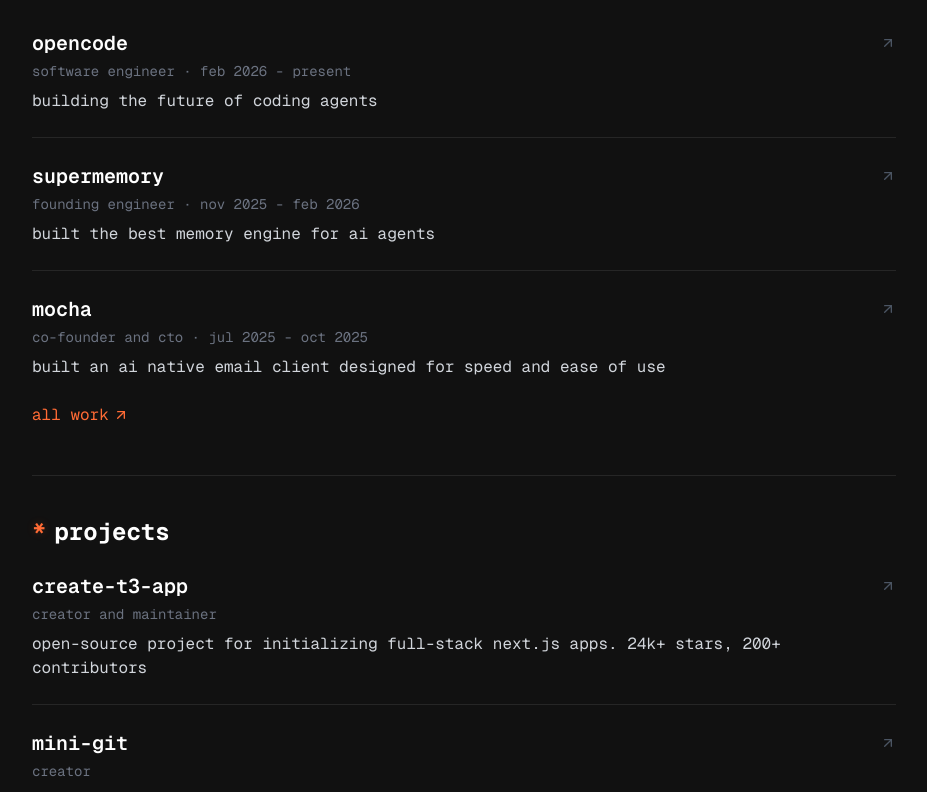
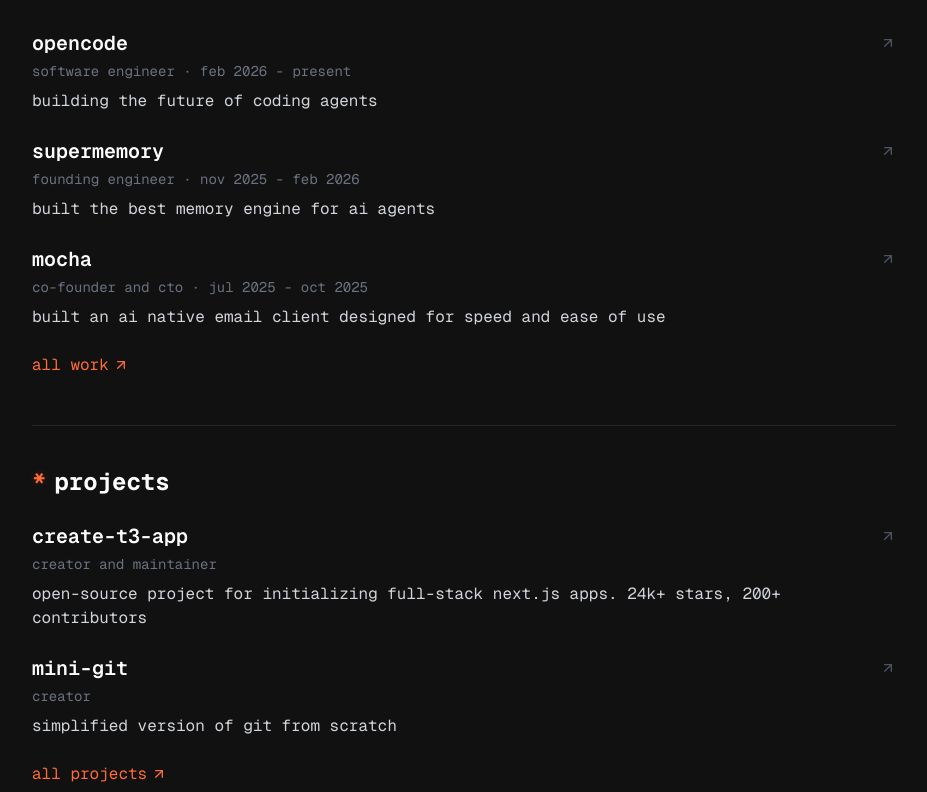
Before and after one commit to nexxeln/nexxel.dev, a Next.js app: page / in a window 1280 px wide. Shown: the part 801-1593 px from the top of the page, without its empty margins (176-1103 px from the left). Built offline with nearby package versions, Linux system fonts and the light colour scheme.

Commit message:
fix: remove redundant item separators on homepage, keep on standalone pages

```diff
--- a/src/components/section-list.tsx
+++ b/src/components/section-list.tsx
@@ -36,7 +36,7 @@ export function SectionList({
       <div className="space-y-6">
         {items.map((item, index) => (
           <Link key={item.title} href={item.href} target="_blank" className="group block">
-            <div className={index > 0 || !showSectionBorder ? "border-t border-neutral-800 pt-6" : ""}>
+            <div className={!showSectionBorder ? "border-t border-neutral-800 pt-6" : ""}>
               <div className="flex items-start justify-between mb-2">
                 <div>
                   <h3 className="text-xl font-semibold text-white group-hover:text-accent transition-colors duration-200">
```
